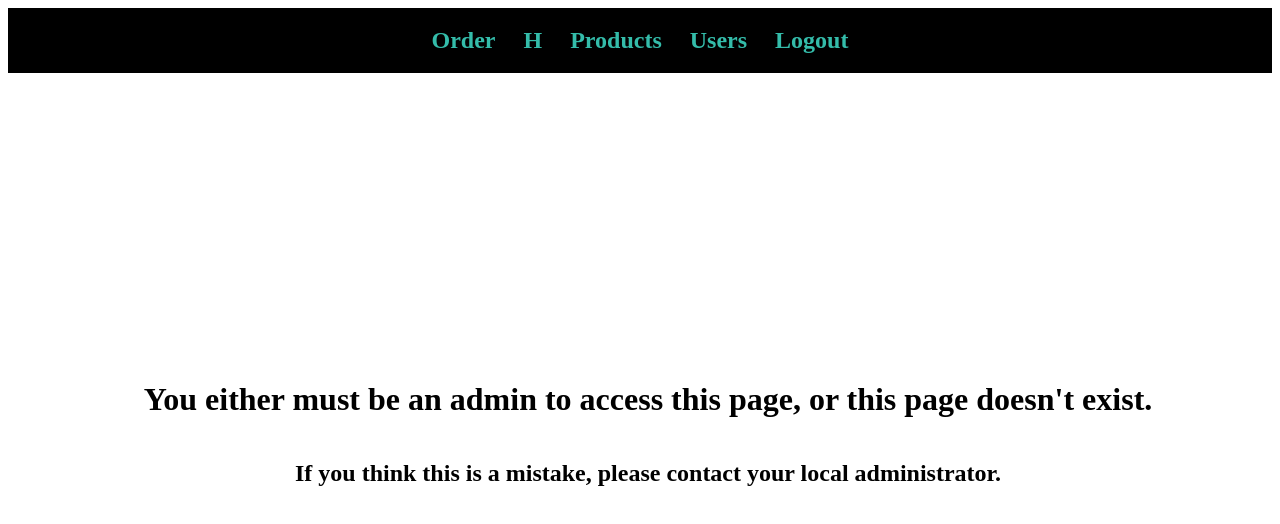
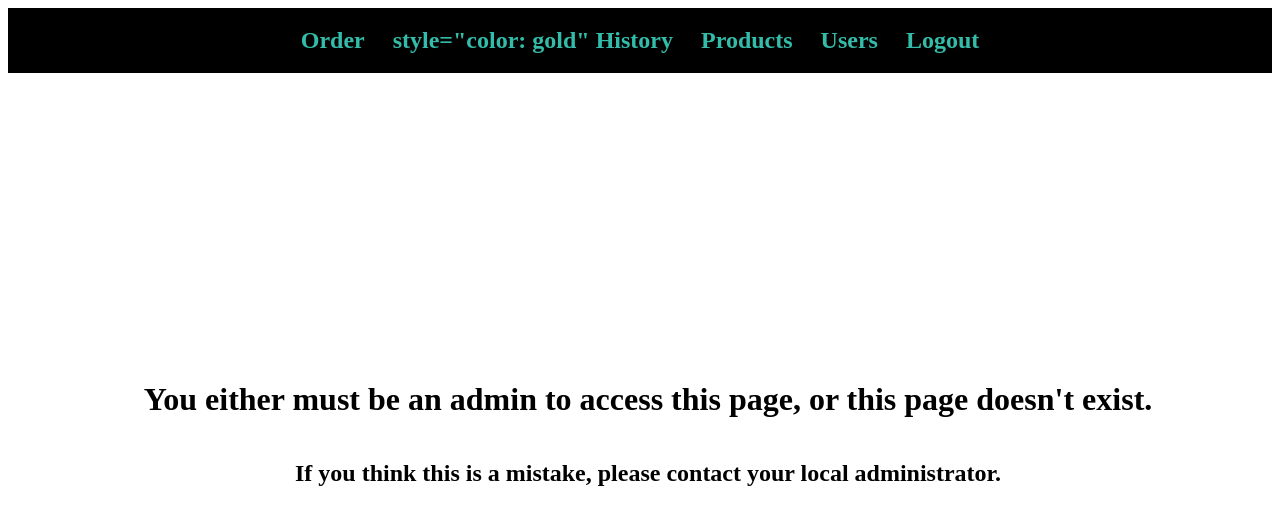
Before and after one commit to devilking6105/Payment-Processor, a website: page public/adminsOnly.html in a window 1280 px wide. Drawn offline with Linux system fonts and the light colour scheme.

Commit message:
Update adminsOnly.html

```diff
--- a/public/adminsOnly.html
+++ b/public/adminsOnly.html
@@ -12,7 +12,7 @@
     <div class="header">
         <div class="right">
             <a href="/">Order</a>
-            <a href="/orders.html">H</span></a>
+            <a href="/orders.html">style="color: gold" History</span></a>
             <a href="/products.html">Products</a>
             <a href="/users.html">Users</a>
             <a href="/logout.html">Logout</a>
```
